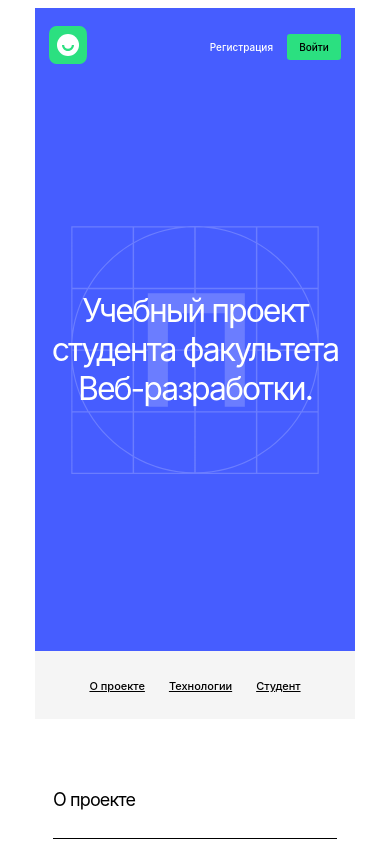
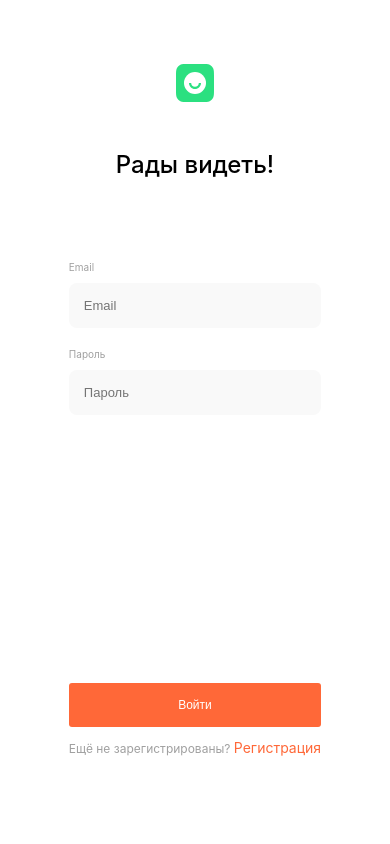
Before and after one commit to Marina113/movies-explorer-frontend, a React (Create React App) app: page /signin in a window 390 px wide. Shown: the top 844 px of the page. Built offline with nearby package versions, Linux system fonts and the light colour scheme.

Commit message:
Верстание и адаптив логина,регистрации,404

```diff
--- a/src/components/App/App.js
+++ b/src/components/App/App.js
@@ -10,16 +10,14 @@ import {
 import "./App.css";
 import { CurrentUserContext } from "../../contexts/CurrentUserContext";
 import Header from "../Header/Header";
-// import Promo from "../Promo/Promo";
-// import NavTab from "../NavTab/NavTab";
-// import AboutProject from "../AboutProject/AboutProject";
-// import Techs from "../Techs/Techs";
-// import AboutMe from "../AboutMe/AboutMe";
-// import Portfolio from "../Portfolio/Portfolio";
+import Movies from "../Movies/Movies";
+import SavedMovies from "../SavedMovies/SavedMovies";
+import Profile from "../Profile/Profile";
 import Footer from "../Footer/Footer";
 import Main from "../Main/Main";
-// import Register from '../Register/Register';
-// import Login from '../Login/Login';
+import Register from '../Register/Register';
+import Login from '../Login/Login';
+import ErrorPage from '../ErrorPage/ErrorPage';
 
 function App() {
   const [currentUser, setCurrentUser] = useState("");
@@ -30,20 +28,17 @@ function App() {
           <div className="page">
             {/* <Header email={email}
                     signOut={signOut} /> */}
-            <Header />
-            <Main />
-            {/* <Promo />
-            <NavTab />
-            <AboutProject />
-            <Techs />
-            <AboutMe />
-            <Portfolio /> */}
-            <Footer />
-            {/* <Routes>
+            {/* <Header /> */}
+            <Routes>
+              <Route path="/" element={<Main />} />
+              <Route path="/movies" element={<Movies />} />
+              <Route path="/saved-movies" element={<SavedMovies />} />
+              <Route path="/profile" element={<Profile />} />
               <Route path="/signup" element={<Register />} />
               <Route path="/signin" element={<Login />} />
-            </Routes> */}
-
+              <Route path="/error" element={<ErrorPage />} />
+            </Routes>
+            {/* <Footer /> */}
 
             {/* <Routes>
               <Route
@@ -73,14 +68,6 @@ function App() {
                   )
                 }
               />
-              <Route
-                path="/signup"
-                element={<Register handleRegister={handleRegister} />}
-              />
-              <Route
-                path="/signin"
-                element={<Login handleLogin={handleLogin} />}
-              />
             </Routes> */}
           </div>
         </div>
--- /dev/null
+++ b/src/components/ErrorPage/ErrorPage.css
@@ -0,0 +1,72 @@
+.error-page {
+  margin: 0 auto;
+  max-width: 1280px;
+  display: flex;
+  flex-direction: column;
+}
+.error-page__container {
+  margin: 0 auto;
+  max-width: 400px;
+  margin-bottom: 60px;
+  margin-top: 246px;
+}
+.error-page__title {
+  margin: 0;
+  color: #000;
+  text-align: center;
+  font-size: 140px;
+  font-style: normal;
+  font-weight: 400;
+  line-height: normal;
+  margin-bottom: 5px;
+}
+.error-page__paragraph {
+  margin: 0;
+  color: #000;
+  text-align: center;
+  font-size: 16px;
+  font-style: normal;
+  font-weight: 400;
+  line-height: normal;
+  margin-bottom: 184px;
+}
+.error-page__back {
+  color: #ff6838;
+  text-align: center;
+  font-size: 14px;
+  font-style: normal;
+  font-weight: 400;
+  line-height: normal;
+  text-decoration-line: none;
+}
+
+@media screen and (min-width: 768px) and (max-width: 1279px) {
+  .error-page {
+    max-width: 768px;
+  }
+  .error-page__container {
+    margin-bottom: 222px;
+    margin-top: 408px;
+  }
+}
+
+@media screen and (min-width: 320px) and (max-width: 767px) {
+    .error-page {
+        max-width: 320px;
+      }
+      .error-page__container {
+        margin-bottom: 30px;
+        margin-top: 329px;
+      }
+      .error-page__title {
+        font-size: 80px;
+        margin-bottom: 10px;
+      }
+      .error-page__paragraph {
+        font-size: 12px;
+        margin-bottom: 282px;
+      }
+      .error-page__back {
+        font-size: 12px;
+      }
+}
--- /dev/null
+++ b/src/components/ErrorPage/ErrorPage.js
@@ -0,0 +1,22 @@
+// import { useState } from "react";
+import { Link, useLocation } from "react-router-dom";
+import "./ErrorPage.css";
+
+function ErrorPage() {
+  //   const [email, setEmail] = useState("");
+
+  return (
+    <section className="error-page">
+      <div className="error-page__container">
+        <h1 className="error-page__title">404</h1>
+        <p className="error-page__paragraph">Страница не найдена</p>
+        <Link className="error-page__back" to="">
+          Назад
+        </Link>
+        {/* <p className="error-page__back">Назад</p> */}
+      </div>
+    </section>
+  );
+}
+
+export default ErrorPage;
--- a/src/components/Header/Header.js
+++ b/src/components/Header/Header.js
@@ -6,7 +6,7 @@ import { Link, Routes, Route, useLocation } from "react-router-dom";
 function Header() {
   // const location = useLocation();
   return (
-    <header className="header">
+    <header className="header header_theme_light">
       <div className="header__container">
         <a href="#" className="header__logo-link">
           <img
--- a/src/components/Login/Login.css
+++ b/src/components/Login/Login.css
@@ -0,0 +1,123 @@
+.login {
+  margin: 0 auto;
+  display: flex;
+  flex-direction: column;
+  justify-content: center;
+  max-width: 1280px;
+  text-align: left;
+}
+.login__container {
+  margin: 0 auto;
+  padding: 70px 0;
+}
+.login__logo-link {
+  margin: 0;
+}
+.login__logo {
+  margin-bottom: 38px;
+}
+.login__title {
+  margin: 0;
+  color: #000;
+  font-size: 24px;
+  font-style: normal;
+  font-weight: 500;
+  line-height: normal;
+  margin-bottom: 40px;
+}
+.login__form {
+  margin: 0 auto;
+  display: flex;
+  flex-direction: column;
+  justify-content: center;
+}
+.login__label {
+  color: #a0a0a0;
+  font-size: 10px;
+  font-style: normal;
+  font-weight: 400;
+  line-height: normal;
+  margin-bottom: 10px;
+}
+.login__input {
+  color: #000;
+  font-size: 13px;
+  font-style: normal;
+  font-weight: 400;
+  line-height: normal;
+  border-radius: 8px;
+  background: #f9f9f9;
+  border: none;
+  padding: 15px;
+  outline: none;
+  margin-bottom: 20px;
+}
+.login__input:last-of-type {
+  margin: 0;
+}
+.login__button {
+  margin-top: 179px;
+  border-radius: 3px;
+  border: none;
+  background: #ff6838;
+  max-width: 396px;
+  padding: 13px 177px;
+  color: #fff;
+  text-align: center;
+  font-size: 14px;
+  font-style: normal;
+  font-weight: 500;
+  line-height: normal;
+}
+.login__signup {
+  color: #a0a0a0;
+  text-align: center;
+  font-size: 14px;
+  font-style: normal;
+  font-weight: 400;
+  line-height: normal;
+}
+.login__login-link {
+  color: #ff6838;
+  text-align: center;
+  font-size: 14px;
+  font-style: normal;
+  font-weight: 400;
+  line-height: normal;
+  text-decoration: none;
+}
+
+@media screen and (min-width: 768px) and (max-width: 1279px) {
+  .login__container {
+    padding: 232px 0;
+  }
+}
+
+@media screen and (min-width: 320px) and (max-width: 767px) {
+  .login {
+    max-width: 320px;
+  }
+  .login__container {
+    max-width: 260px;
+    padding-top: 56px;
+  }
+  .login__logo-link {
+    display: flex;
+    justify-content: center;
+  }
+  .login__logo {
+    margin-bottom: 48px;
+  }
+  .login__title {
+    text-align: center;
+    margin-bottom: 82px;
+  }
+  .login__button {
+    margin-top: 268px;
+    font-size: 12px;
+    padding: 15px 68px;
+  }
+  .login__signup {
+    font-size: 12px;
+  }
+}
--- a/src/components/Login/Login.js
+++ b/src/components/Login/Login.js
@@ -0,0 +1,64 @@
+import { useState } from "react";
+import { Link } from "react-router-dom";
+import logo from "../../images/logo.svg";
+import "./Login.css";
+
+
+function Login() {
+  const [email, setEmail] = useState("");
+  const [password, setPassword] = useState("");
+
+  return (
+    <section className="login">
+      <div className="login__container">
+        <a href="#" className="login__logo-link">
+          <img
+            src={logo}
+            alt="белый смайл на зеленом фоне"
+            className="login__logo"
+          />
+        </a>
+        <h2 className="login__title">Рады видеть!</h2>
+        <form className="login__form">
+        <label for="email-input" className="register__label">Email</label>
+          <input
+            id="login-input"
+            type="email"
+            className="login__input"
+            value={email}
+            placeholder="Email"
+            minLength="2"
+            maxLength="40"
+            autoComplete="off"
+            required
+          />
+          <label for="password-input" className="register__label">Пароль</label>
+          <input
+            id="password-input"
+            type="password"
+            className="login__input"
+            placeholder="Пароль"
+            value={password}
+            minLength="2"
+            maxLength="12"
+            autoComplete="off"
+            required
+          />
+          <button type="submit" className="login__button">
+            Войти
+          </button>
+        </form>
+        <div className="login__signup">
+          <p>
+            Ещё не зарегистрированы?{" "}
+            <Link to="/signup" className="login__login-link">
+              Регистрация
+            </Link>
+          </p>
+        </div>
+      </div>
+    </section>
+  );
+}
+
+export default Login;
--- a/src/components/Register/Register.css
+++ b/src/components/Register/Register.css
@@ -0,0 +1,118 @@
+.register {
+  margin: 0 auto;
+  display: flex;
+  flex-direction: column;
+  justify-content: center;
+  max-width: 1280px;
+  text-align: left;
+}
+.register__container {
+  margin: 0 auto;
+  padding: 70px 0;
+}
+.register__logo-link {
+  margin: 0;
+}
+.register__logo {
+  margin-bottom: 38px;
+}
+.register__title {
+  margin: 0;
+  color: #000;
+  font-size: 24px;
+  font-style: normal;
+  font-weight: 500;
+  line-height: normal;
+  margin-bottom: 40px;
+}
+.register__form {
+  margin: 0 auto;
+  display: flex;
+  flex-direction: column;
+  justify-content: center;
+}
+.register__label {
+  color: #a0a0a0;
+  font-size: 10px;
+  font-style: normal;
+  font-weight: 400;
+  line-height: normal;
+  margin-bottom: 10px;
+}
+.register__input {
+  color: #000;
+  font-size: 13px;
+  font-style: normal;
+  font-weight: 400;
+  line-height: normal;
+  border-radius: 8px;
+  background: #f9f9f9;
+  border: none;
+  padding: 15px;
+  outline: none;
+  margin-bottom: 20px;
+}
+.register__input:last-of-type {
+  margin: 0;
+}
+.register__button {
+  margin-top: 85px;
+  border-radius: 3px;
+  border: none;
+  background: #ff6838;
+  max-width: 396px;
+  padding: 14px 125px;
+  color: #fff;
+  text-align: center;
+  font-size: 14px;
+  font-style: normal;
+  font-weight: 500;
+  line-height: normal;
+}
+.register__signin {
+  color: #a0a0a0;
+  text-align: center;
+  font-size: 14px;
+  font-style: normal;
+  font-weight: 400;
+  line-height: normal;
+}
+.register__login-link {
+  color: #ff6838;
+  text-decoration: none;
+}
+
+@media screen and (min-width: 768px) and (max-width: 1279px) {
+  .register__container {
+    padding: 232px 0;
+  }
+}
+
+@media screen and (min-width: 320px) and (max-width: 767px) {
+  .register {
+    max-width: 320px;
+  }
+  .register__container {
+    max-width: 260px;
+    padding-top: 56px;
+  }
+  .register__logo-link{
+    display: flex;
+    justify-content: center;
+  }
+  .register__logo {
+    margin-bottom: 48px;
+  }
+  .register__title {
+    text-align: center;
+    margin-bottom: 80px;
+  }
+  .register__button {
+    margin-top: 179px;
+    font-size: 12px;
+    padding: 15px 68px;
+  }
+  .register__signin {
+    font-size: 12px;
+  }
+}
--- a/src/components/Register/Register.js
+++ b/src/components/Register/Register.js
@@ -1,50 +1,63 @@
-// import { useState } from "react";
+import { useState } from "react";
 import { Link } from "react-router-dom";
 import logo from "../../images/logo.svg";
+import "./Register.css";
 
 function Register() {
+  const [name, setName] = useState('');
+  const [email, setEmail] = useState('');
+  const [password, setPassword] = useState('');
   return (
     <section className="register">
-      <div className="header__container">
-        <a href="#" className="header__logo-link">
+      <div className="register__container">
+        <a href="#" className="register__logo-link">
           <img
             src={logo}
             alt="белый смайл на зеленом фоне"
-            className="header__logo"
+            className="register__logo"
           />
         </a>
         <h1 className="register__title">Добро пожаловать!</h1>
         <form className="register__form">
+        <label for="name-input" className="register__label">Имя</label>
           <input
             id="name-input"
             type="text"
             className="register__input"
             placeholder="Имя"
+            value={name || ''}
             minLength="2"
             maxLength="20"
             autoComplete="off"
             required
           />
+          <span className="register__error"></span>
+          <label for="email-input" className="register__label">Email</label>
           <input
             id="email-input"
             type="email"
             className="register__input"
             placeholder="Email"
+            value={email || ''}
             minLength="2"
             maxLength="40"
             autoComplete="off"
             required
           />
+          <span className="register__error"></span>
+          <label for="password-input" className="register__label">Пароль</label>
           <input
             id="password-input"
             type="password"
             className="register__input"
             placeholder="Пароль"
+            value={password || ''}
             minLength="2"
             maxLength="12"
             autoComplete="off"
             required
           />
+          <span className="register__error"></span>
           <button type="submit" className="register__button">
             Зарегистрироваться
           </button>
```
Also changed, not shown: src/components/Movies/Movies.js (+24 -0 lines).
